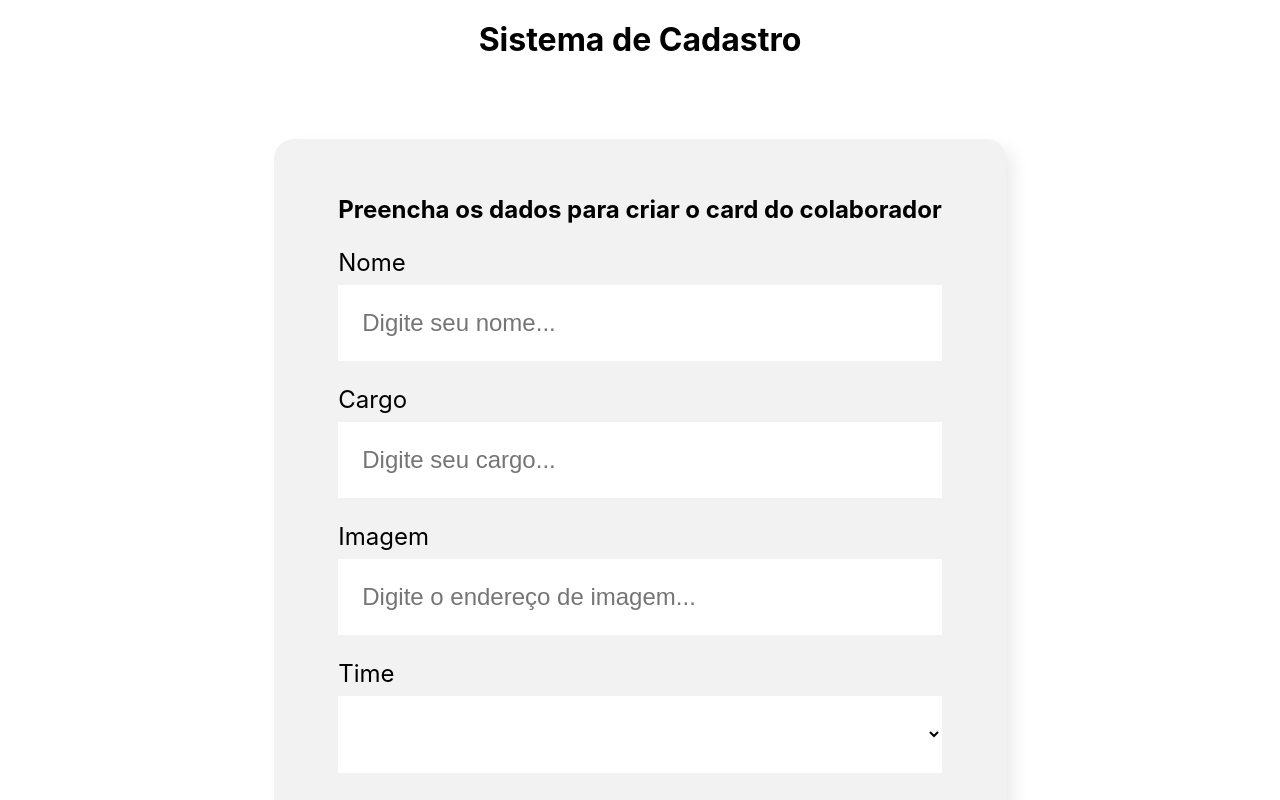
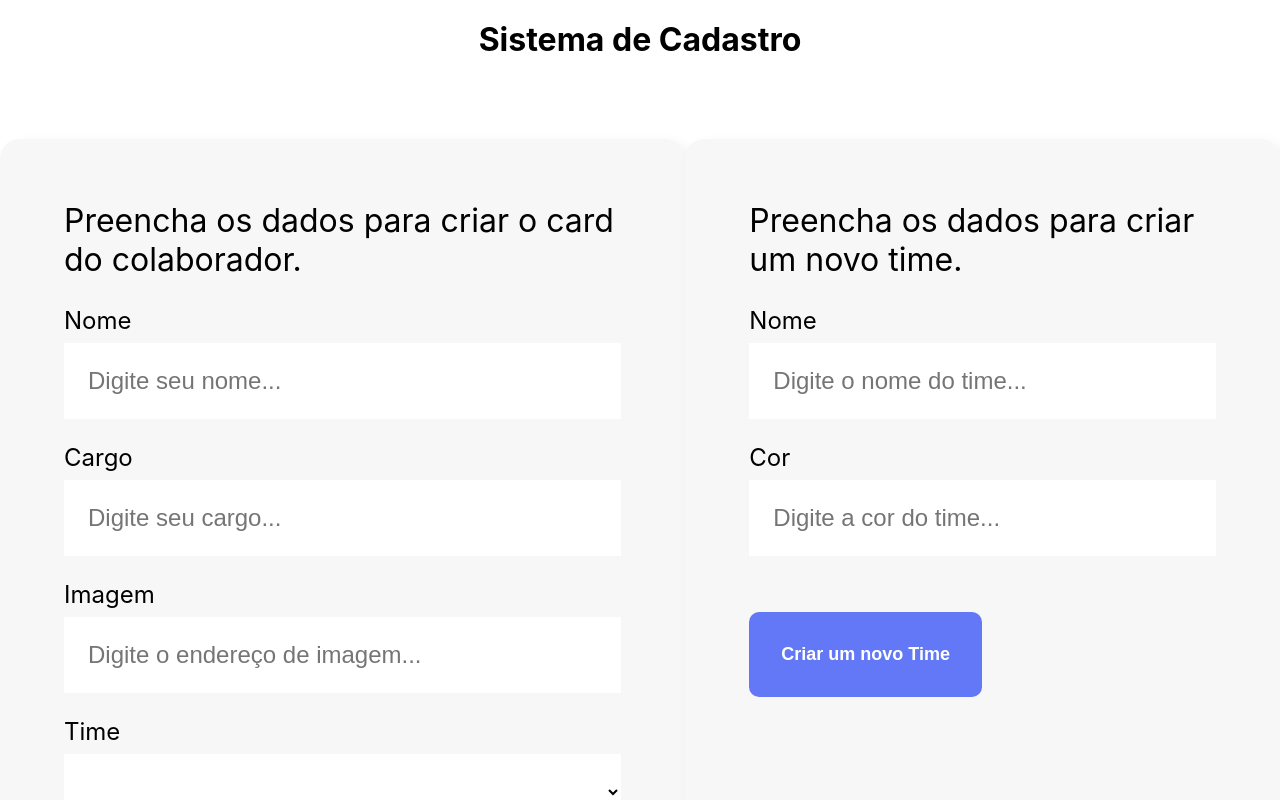
Before and after one commit to vandoaraujo/organo, a React (Create React App) app: page / in a window 1280 px wide. Shown: the part 500-1300 px from the top of the page. Built offline with nearby package versions, Linux system fonts and the light colour scheme.

Commit message:
cadastrando um novo time

```diff
--- a/src/App.js
+++ b/src/App.js
@@ -57,6 +57,10 @@ function App() {
     setColaboradores([...colaboradores, colaborador]);
   };
 
+  function cadastrarTime(novoTime) {
+    setTimes([...times, {...novoTime, id: uuidv4() }]);
+  };
+
   function deletarColaborador(id) {
     setColaboradores(colaboradores.filter(colaborador => colaborador.id !== id ))
     console.log("deletando colaborador: ", id);
@@ -76,6 +80,7 @@ function App() {
     <div className="App">
       <Banner />
       <Formulario
+        cadastrarTime={cadastrarTime}
         times={times.map((time) => time.nome)}
         aoColaboradorCadastrado={(colaborador) =>
           aoNovoColaboradorAdicionado(colaborador)
--- a/src/componentes/Formulario/Formulario.css
+++ b/src/componentes/Formulario/Formulario.css
@@ -1,13 +1,17 @@
-.formulario {
+.formulario-container {
     display: flex;
     justify-content: center;
     margin: 80px 0;
+
 }
-
-.formulario form {
+.formulario-container .formulario {
     max-width: 80%;
-    background-color: #F2F2F2;
+    background: #F7F7F7;
+    box-shadow: 7px 7px 15px rgba(0, 0, 0, 0.08);
     border-radius: 20px;
     padding: 36px 64px;
-    box-shadow: 8px 8px 16px rgba(0, 0, 0, 0.08);
 }
+.formulario-container .formulario h2 {
+    font-weight: 400;
+    font-size: 32px;
+}
--- a/src/componentes/Formulario/index.js
+++ b/src/componentes/Formulario/index.js
@@ -10,6 +10,9 @@ const Formulario = (props) => {
     const [cargo, setCargo] = useState('')
     const [imagem, setImagem] = useState('')
     const [time, setTime] = useState('')
+
+    const [nomeTime, setNomeTime] = useState('')
+    const [corTime, setCorTime] = useState('')
 
     const aoSalvar = (evento) => {
         evento.preventDefault()
@@ -24,9 +27,9 @@ const Formulario = (props) => {
     }
 
     return (
-        <section className="formulario">
-            <form onSubmit={aoSalvar}>
-                <h2>Preencha os dados para criar o card do colaborador</h2>
+        <section className="formulario-container">
+            <form className='formulario' onSubmit={aoSalvar}>
+                <h2>Preencha os dados para criar o card do colaborador.</h2>
                 <CampoTexto
                  obrigatorio={true}
                  label="Nome"
@@ -57,6 +60,27 @@ const Formulario = (props) => {
                 />
                 <Botao>Criar Card</Botao>
             </form>
+            <form className='formulario' onSubmit={(evento) => {
+                evento.preventDefault()
+                props.cadastrarTime({ nome: nomeTime, corPrimaria: corTime, corSecundaria: '#ffffff'})
+            } }>
+                <h2>Preencha os dados para criar um novo time.</h2>
+                <CampoTexto
+                 obrigatorio
+                 label="Nome"
+                 placeholder="Digite o nome do time"
+                 valor={nomeTime}
+                 aoAlterado={valor => setNomeTime(valor)}
+                />
+                <CampoTexto
+                    obrigatorio
+                    label="Cor"
+                    placeholder="Digite a cor do time"
+                    valor={corTime}
+                    aoAlterado={valor => setCorTime(valor)}
+                />
+                <Botao>Criar um novo Time</Botao>
+            </form>
         </section>
     )
 }
```
